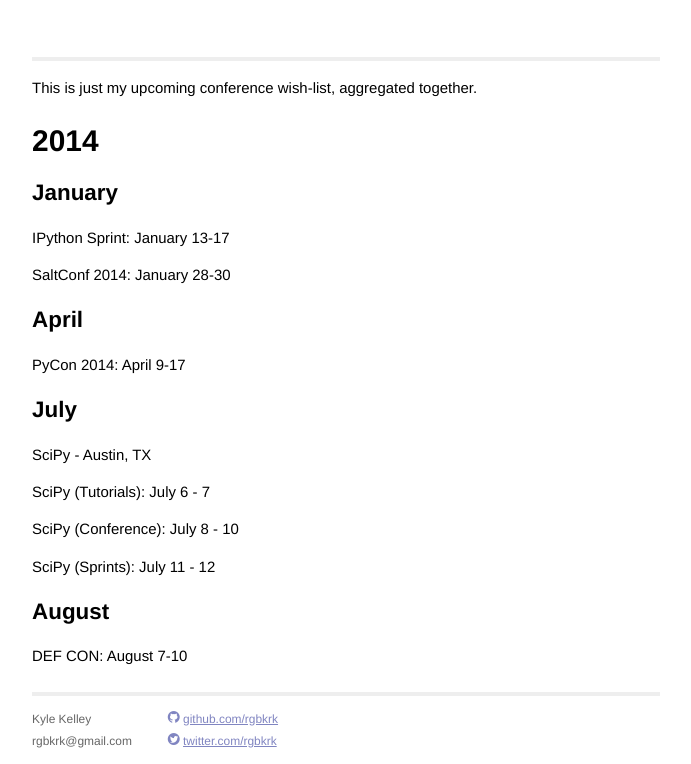
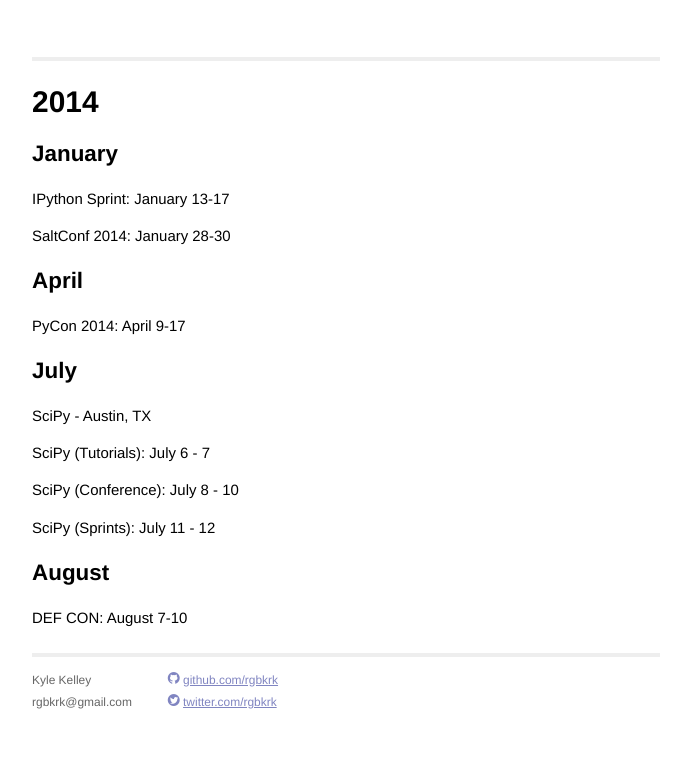
Before and after one commit to rgbkrk/rgbkrk.github.io, a Jekyll site: the page built from schedule.md, in a window 1280 px wide, cut to the strip 279-1043 px from the top of the page. Shown: the whole strip, without its empty margins (294-985 px from the left). Built offline with Jekyll 4.4.1, drawn with Linux system fonts in a browser that asks for light colours; nearby versions of some CDN libraries; after the commit the page ends 1005 px from its top, so only the background shows below that.

Commit message:
Bye bye caveat

```diff
--- a/schedule.md
+++ b/schedule.md
@@ -2,8 +2,6 @@
 layout: default
 title: Schedule
 ---
-
-This is just my upcoming conference wish-list, aggregated together.
 
 # 2014
 
```
